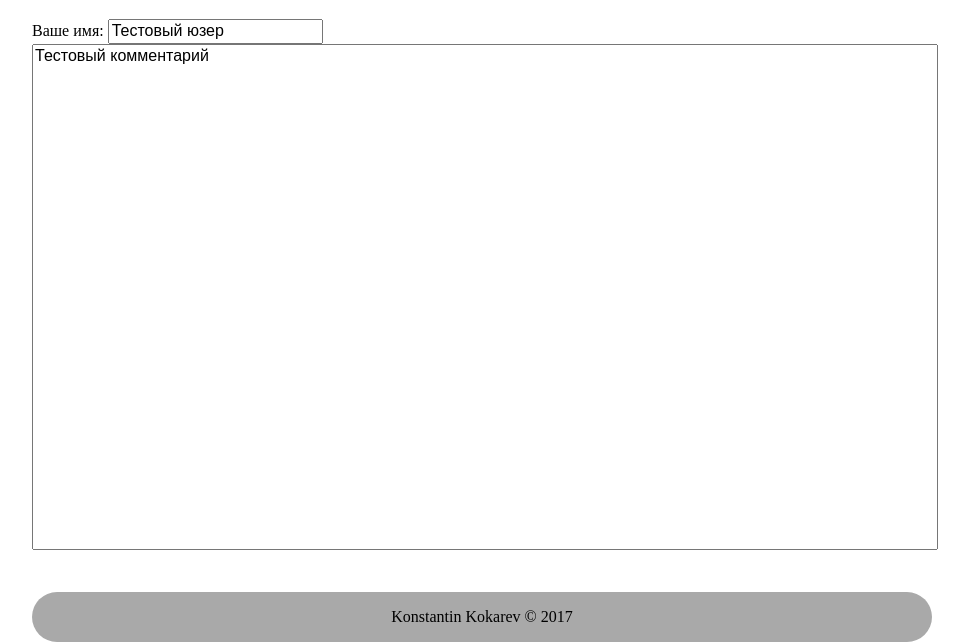
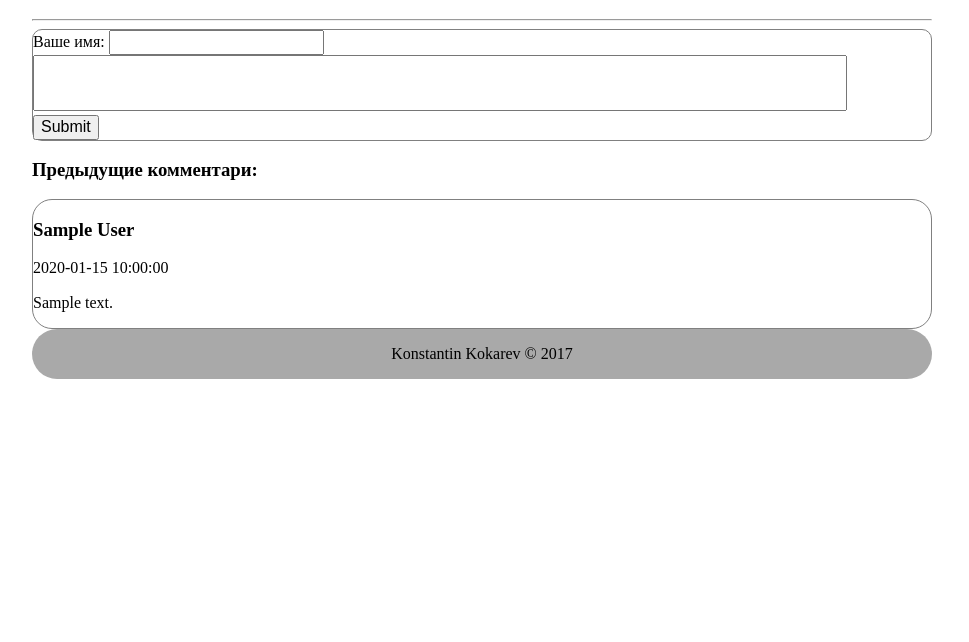
Before and after one commit to woodprop/blog, a PHP site: the page made by index.php in a window 1280 px wide. Shown: the part 158-800 px from the top of the page, without its empty margins (158-1127 px from the left). Run offline with PHP 8.4, Linux system fonts and the light colour scheme; tables that the repository leaves empty or names only in its code hold one stand-in row (values such as "Sample post"); data that the repository does not hold is empty.

Commit message:
Реализовано добавление и отображение комментариев

```diff
--- a/controller/C_base.php
+++ b/controller/C_base.php
@@ -8,7 +8,6 @@ abstract class C_base extends C_controller{
     function __construct()
     {
         $this->title = 'Уютненький бложеГ ';
-        $this->comments = 'comments';
     }
 
     public function render(){
--- a/controller/C_page.php
+++ b/controller/C_page.php
@@ -22,10 +22,13 @@ class C_page extends C_base
         $this->title .= ' | ' . $article['caption'];
         $this->content = $this->Template('views/v_article.php', $article);
 
+        if ($this->IsPost()){
+            $base->Article_comment_add($_GET['id'], $_POST['comment_author'], $_POST['comment_text']);
+        }
         $ccc = new C_comments();
         $this->comments = $ccc->Action_show();
 
-        return $this->content;
+//        return $this->content;
     }
 
     public function Action_edit()
--- a/controller/config.php
+++ b/controller/config.php
@@ -5,3 +5,4 @@ define('DB_USER', 'root');
 define('DB_PASS', '');
 define('DB_NAME', 'blog');
 define('TABLE_NAME', 'articles');
+define('TABLE_COMMENTS_NAME', 'comments');
--- a/css/style.css
+++ b/css/style.css
@@ -2,6 +2,8 @@
 body{
 
 }
+
+
 
 .main_container {
     position: relative;
@@ -23,6 +25,9 @@ header{
     font-family: "Arial Black";
 }
 
+section{
+    position: relative;
+}
 
 /*---------------------------- МЕНЮ ----------------------------------*/
 
@@ -58,7 +63,7 @@ menu ul li:last-child::after{
 
 
 footer{
-    position: absolute;
+    position: relative;
     display: flex;
     align-items: center;
     justify-content: center;
@@ -74,3 +79,19 @@ textarea{
     height: 500px;
     resize: none;
 }
+
+.comment_form {
+    border: 1px solid gray;
+    border-radius: 10px;
+}
+
+.comment_form textarea{
+    width: 90%;
+    height: 50px;
+}
+
+.comment {
+    position: relative;
+    border: 1px solid gray;
+    border-radius: 20px;
+}
--- a/model/M_comments.php
+++ b/model/M_comments.php
@@ -2,12 +2,14 @@
 
 class M_comments{
 
-    public $content;
+    public $comments_list;
 
     public function Comments_get_all(){
         //TODO
-        $this->content = array('userName' => 'Тестовый юзер', 'userComment' => 'Тестовый комментарий');
-        return $this->content;
+
+        $db = M_mysql::GetInstance();
+        $this->comments_list = $db->Article_get_comments($_GET['id']);
+        return $this->comments_list;
     }
 
     public function Comments_add(){
--- a/model/M_mysql.php
+++ b/model/M_mysql.php
@@ -95,4 +95,31 @@ function Article_delete($id){
 
 //--------------------------------------------------------------------------------------------------------------------
 
+//------- МЕТОД ПОЛУЧЕНИЯ ККОММЕНТАРИЕВ ПО ID  -----------------------------------------------------------------------
+    public function Article_get_comments($id){
+        $db = $this->db_connect();
+        $query = "SELECT * FROM " . TABLE_COMMENTS_NAME . " WHERE id = " . $id . " ORDER by date DESC";
+        $result = $db->query($query);
+
+        $array = [];
+        while($row = $result->fetch_array(MYSQLI_ASSOC)){
+            $array[] = $row;
+        }
+        $db->close();
+
+//    var_dump($array);
+
+        return $array;
+    }
+
+    //------- МЕТОД ДОБАВЛЕНИЯ КОММЕНТАРИЯ    ----------------------------------------------------------------------------
+    public function Article_comment_add($id, $author, $comment){
+        $db = $this->db_connect();
+        $query = "INSERT INTO " . TABLE_COMMENTS_NAME . " (id, author, comment) VALUES ('" . $id . "','" . $author . "','" . $comment . "')";
+        $db->query($query);
+        $db->close();
+        return true;
+    }
+
+
 }
--- a/views/v_comments.php
+++ b/views/v_comments.php
@@ -1,5 +1,23 @@
-<form method="post">
+<hr>
+
+<form method="post" class="comment_form">
     Ваше имя:
-    <input type="text" name="userName" value="<?= $userName ?>">
-    <textarea name="userComment" cols="30" rows="10"><?= $userComment ?></textarea>
+    <input type="text" name="comment_author" value="">
+    <textarea name="comment_text" cols="30" rows="10"></textarea>
+    <br>
+    <input type="submit">
 </form>
+<h3>Предыдущие комментари:</h3>
+
+<?php
+
+foreach ($vars as $comment):
+?>
+<div class="comment">
+    <h3><?= $comment['author'] ?></h3>
+    <span><?= $comment['date'] ?></span>
+    <p><?= $comment['comment'] ?></p>
+</div>
+
+<?php
+endforeach;
--- a/views/v_main.php
+++ b/views/v_main.php
@@ -18,9 +18,10 @@
     </ul>
 </menu>
 
-<?= $content ?>
+<section><?= $content ?></section>
 
-<?= $comments ?>
+
+<section><?= $comments ?></section>
 
 <footer><span>Konstantin Kokarev &copy; 2017</span></footer>
 </div>
```
